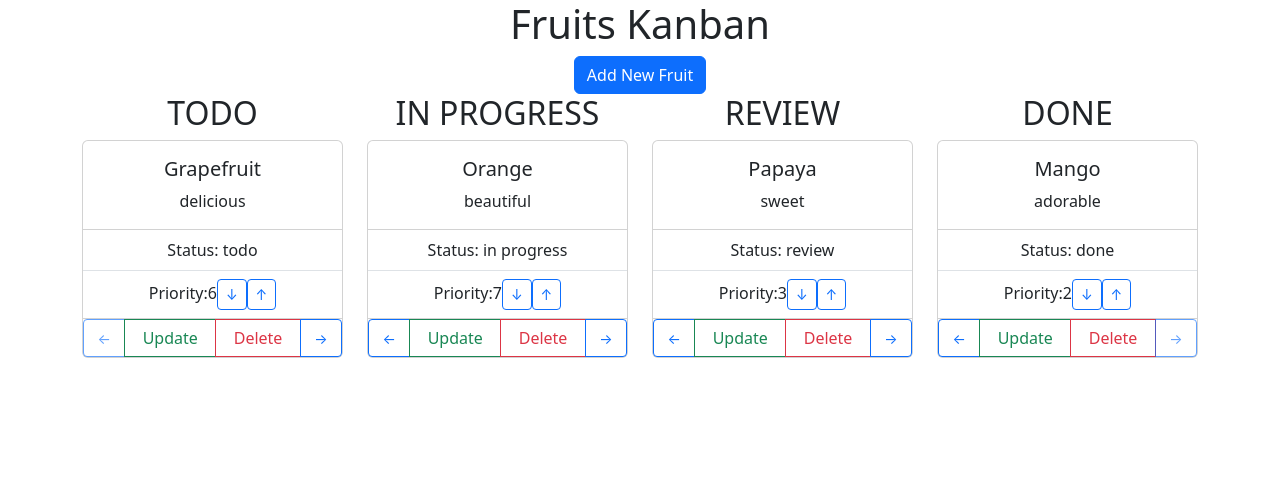
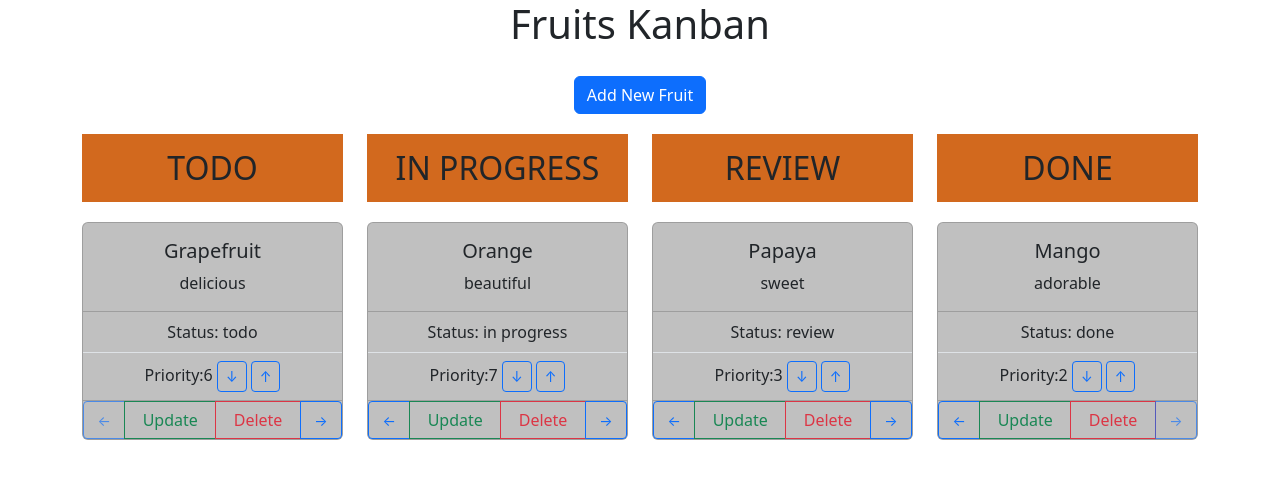
Before and after one commit to Dmitrii126776/fruits-kanban, a React (Create React App) app: page / in a window 1280 px wide. Shown: the top 478 px of the page. Built offline with nearby package versions, Linux system fonts and the light colour scheme.

Commit message:
UpdateModal.js

```diff
--- a/src/Columns.js
+++ b/src/Columns.js
@@ -5,7 +5,7 @@ const Columns = (props) => {
     const {status, tasks, changePriority, changeStatus, statuses, deleteFruits, priorities, updateFruit} = props
     return (
         <div className="col">
-            <h2>{status.toUpperCase()}</h2>
+            <h2 style={{backgroundColor:"chocolate", padding:15, marginBottom:20}} >{status.toUpperCase()}</h2>
             {tasks.filter(el => el.status === status).map(el =>
                 (<Task
                     key={el.id}
--- a/src/CreateModal.js
+++ b/src/CreateModal.js
@@ -31,7 +31,7 @@ function CreateModal(props) {
 
     return (
         <div>
-            <Button color="primary" onClick={toggle}>
+            <Button color="primary" onClick={toggle} style={{margin: 20}}>
                 Add New Fruit
             </Button>
             <Modal isOpen={modal} toggle={toggle}>
--- a/src/Task.js
+++ b/src/Task.js
@@ -12,20 +12,21 @@ const Task = (props) => {
     const updateToggle = () => setUpdateModal(!updateModal);
 
     return (
-        <div className="card">
+        <div className="card" style={{backgroundColor: "silver", marginBottom:10}}>
             <div className="card-body">
                 <h5 className="card-title">{task.name}</h5>
                 <p className="card-text">{task.description}</p>
             </div>
             <ul className="list-group list-group-flush">
-                <li className="list-group-item">Status: {task.status}</li>
-                <li className="list-group-item">Priority:
-                    {task.priority}
+                <li className="list-group-item" style={{backgroundColor: "silver"}}>Status: {task.status}</li>
+                <li className="list-group-item" style={{backgroundColor: "silver"}}>Priority:
+                    {task.priority}{' '}
                     <button className='btn btn-outline-primary btn-sm'
                             disabled={task.priority === 0}
                             onClick={() => changePriority(task.id, -1)}
                     >↓
                     </button>
+                    {' '}
                     <button className='btn btn-outline-primary btn-sm'
                             disabled={task.priority === 10}
                             onClick={() => changePriority(task.id, 1)}
```
